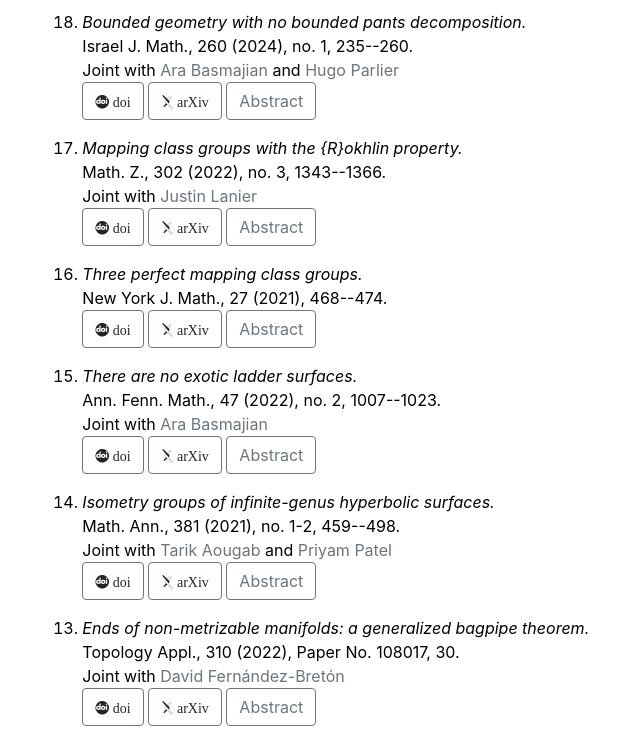
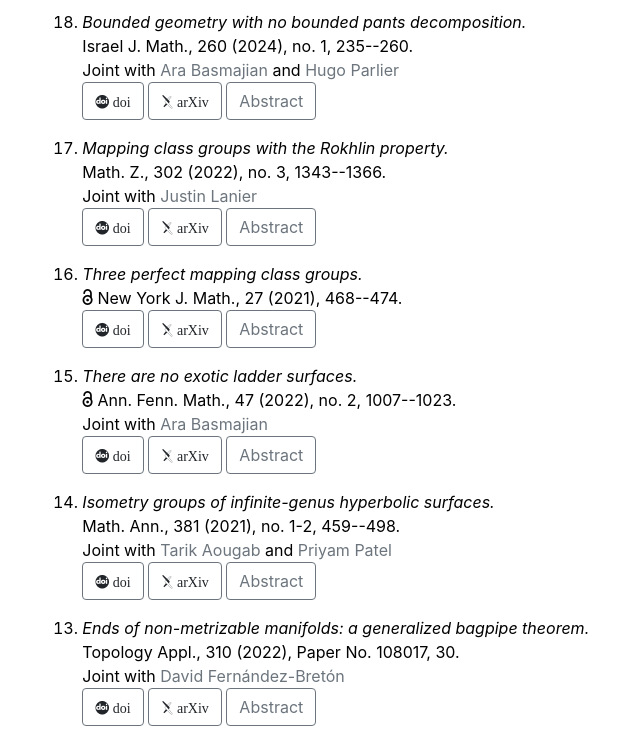
Before and after one commit to ngvlamis/ngvlamis.github.io, a plain HTML site: page publications.html in a window 1280 px wide. Shown: the part 980-1719 px from the top of the page, without its empty margins (179-819 px from the left). Drawn offline with Linux system fonts and the light colour scheme; files whose address does not match are found by name.

Commit message:
Update publications.html

```diff
--- a/publications.html
+++ b/publications.html
@@ -165,9 +165,7 @@
       <li><p>
 
         <i>Homeomorphism groups of self-similar 2-manifolds.</i> <br>
-          In the tradition of Thurston III. Geometry and Dynamics. <br>
-          Keni'chi Ohshika and Athanase Papadopoulos
-, eds., Springer, 2024, Chapter 5, 105--167.<br>
+        In the tradition of Thurston III. Geometry and Dynamics. <br>Keni'chi Ohshika and Athanase Papadopoulos, eds., Springer, 2024, Chapter 5, 105--167.<br>
 
 
 
@@ -185,11 +183,13 @@
 
       <li><p>
 
-        <i>Bounded geometry with no bounded pants decomposition.</i><br>
+        <i>Bounded geometry with no bounded pants decomposition.</i>
+        <br>
+
         Israel J. Math., 260 (2024),
          no. 1,
 
-          235--260.<br>
+        235--260. <br>
 
 
 
@@ -214,11 +214,13 @@
 
       <li><p>
 
-        <i>Mapping class groups with the {R}okhlin property.</i><br>
+        <i>Mapping class groups with the Rokhlin property.</i>
+        <br>
+
         Math. Z., 302 (2022),
          no. 3,
 
-          1343--1366.<br>
+        1343--1366. <br>
 
 
 
@@ -241,10 +243,12 @@
 
       <li><p>
 
-        <i>Three perfect mapping class groups.</i><br>
+        <i>Three perfect mapping class groups.</i>
+        <br>
+         <i class="ai ai-open-access ai-lg"></i>
         New York J. Math., 27 (2021),
 
-          468--474.<br>
+        468--474. <br>
 
 
 
@@ -262,11 +266,13 @@
 
       <li><p>
 
-        <i>There are no exotic ladder surfaces.</i><br>
+        <i>There are no exotic ladder surfaces.</i>
+        <br>
+         <i class="ai ai-open-access ai-lg"></i>
         Ann. Fenn. Math., 47 (2022),
          no. 2,
 
-          1007--1023.<br>
+        1007--1023. <br>
 
 
 
@@ -289,11 +295,13 @@
 
       <li><p>
 
-        <i>Isometry groups of infinite-genus hyperbolic surfaces.</i><br>
+        <i>Isometry groups of infinite-genus hyperbolic surfaces.</i>
+        <br>
+
         Math. Ann., 381 (2021),
          no. 1-2,
 
-          459--498.<br>
+        459--498. <br>
 
 
 
@@ -318,10 +326,12 @@
 
       <li><p>
 
-        <i>Ends of non-metrizable manifolds: a generalized bagpipe theorem.</i><br>
+        <i>Ends of non-metrizable manifolds: a generalized bagpipe theorem.</i>
+        <br>
+
         Topology Appl., 310 (2022),
 
-          Paper No. 108017, 30.<br>
+        Paper No. 108017, 30. <br>
 
 
 
@@ -345,9 +355,7 @@
       <li><p>
 
         <i>Big mapping class groups: an overview.</i> <br>
-          In the tradition of Thurston---Geometry and Topology. <br>
-          Keni'chi Ohshika and Athanase Papadopoulos
-, eds., Springer, 2020, Chapter 12, 459--496.<br>
+        In the tradition of Thurston---Geometry and Topology. <br>Keni'chi Ohshika and Athanase Papadopoulos, eds., Springer, 2020, Chapter 12, 459--496.<br>
 
 
 
@@ -370,11 +378,13 @@
 
       <li><p>
 
-        <i>Big mapping class groups acting on homology.</i><br>
+        <i>Big mapping class groups acting on homology.</i>
+        <br>
+
         Indiana Univ. Math. J., 70 (2021),
          no. 6,
 
-          2261--2294.<br>
+        2261--2294. <br>
 
 
 
@@ -399,11 +409,13 @@
 
       <li><p>
 
-        <i>Thurston norms of tunnel number-one manifolds.</i><br>
+        <i>Thurston norms of tunnel number-one manifolds.</i>
+        <br>
+
         J. Knot Theory Ramifications, 28 (2019),
          no. 9,
 
-          1950056, 13.<br>
+        1950056, 13. <br>
 
 
 
@@ -428,11 +440,13 @@
 
       <li><p>
 
-        <i>The first integral cohomology of pure mapping class groups.</i><br>
+        <i>The first integral cohomology of pure mapping class groups.</i>
+        <br>
+
         Int. Math. Res. Not. IMRN,  (2020),
          no. 22,
 
-          8973--8996.<br>
+        8973--8996. <br>
 
 
 
@@ -457,11 +471,13 @@
 
       <li><p>
 
-        <i>Algebraic and topological properties of big mapping class groups.</i><br>
+        <i>Algebraic and topological properties of big mapping class groups.</i>
+        <br>
+         <i class="ai ai-open-access ai-lg"></i>
         Algebr. Geom. Topol., 18 (2018),
          no. 7,
 
-          4109--4142.<br>
+        4109--4142. <br>
 
 
 
@@ -484,11 +500,13 @@
 
       <li><p>
 
-        <i>Graphs of curves on infinite-type surfaces with mapping class group actions.</i><br>
+        <i>Graphs of curves on infinite-type surfaces with mapping class group actions.</i>
+        <br>
+         <i class="ai ai-open-access ai-lg"></i>
         Ann. Inst. Fourier (Grenoble), 68 (2018),
          no. 6,
 
-          2581--2612.<br>
+        2581--2612. <br>
 
 
 
@@ -513,10 +531,12 @@
 
       <li><p>
 
-        <i>Coloring curves on surfaces.</i><br>
+        <i>Coloring curves on surfaces.</i>
+        <br>
+         <i class="ai ai-open-access ai-lg"></i>
         Forum Math. Sigma, 6 (2018),
 
-          Paper No. e17, 42.<br>
+        Paper No. e17, 42. <br>
 
 
 
@@ -541,10 +561,12 @@
 
       <li><p>
 
-        <i>The Bridgeman-Kahn identity for hyperbolic manifolds with cusped boundary.</i><br>
+        <i>The Bridgeman-Kahn identity for hyperbolic manifolds with cusped boundary.</i>
+        <br>
+
         Geom. Dedicata, 194 (2018),
 
-          81--97.<br>
+        81--97. <br>
 
 
 
@@ -567,11 +589,13 @@
 
       <li><p>
 
-        <i>Automorphisms of the compression body graph.</i><br>
+        <i>Automorphisms of the compression body graph.</i>
+        <br>
+
         J. Lond. Math. Soc. (2), 95 (2017),
          no. 1,
 
-          94--114.<br>
+        94--114. <br>
 
 
 
@@ -594,11 +618,13 @@
 
       <li><p>
 
-        <i>Basmajian's identity in higher Teichmüller-Thurston theory.</i><br>
+        <i>Basmajian's identity in higher Teichmüller-Thurston theory.</i>
+        <br>
+
         J. Topol., 10 (2017),
          no. 3,
 
-          744--764.<br>
+        744--764. <br>
 
 
 
@@ -621,11 +647,13 @@
 
       <li><p>
 
-        <i>Quasiconformal homogeneity and subgroups of the mapping class group.</i><br>
+        <i>Quasiconformal homogeneity and subgroups of the mapping class group.</i>
+        <br>
+         <i class="ai ai-open-access ai-lg"></i>
         Michigan Math. J., 64 (2015),
          no. 1,
 
-          53--75.<br>
+        53--75. <br>
 
 
 
@@ -643,11 +671,13 @@
 
       <li><p>
 
-        <i>Moments of a length function on the boundary of a hyperbolic manifold.</i><br>
+        <i>Moments of a length function on the boundary of a hyperbolic manifold.</i>
+        <br>
+         <i class="ai ai-open-access ai-lg"></i>
         Algebr. Geom. Topol., 15 (2015),
          no. 4,
 
-          1909--1929.<br>
+        1909--1929. <br>
 
 
 
```
Lines whose indentation alone changed are shown as unchanged.
